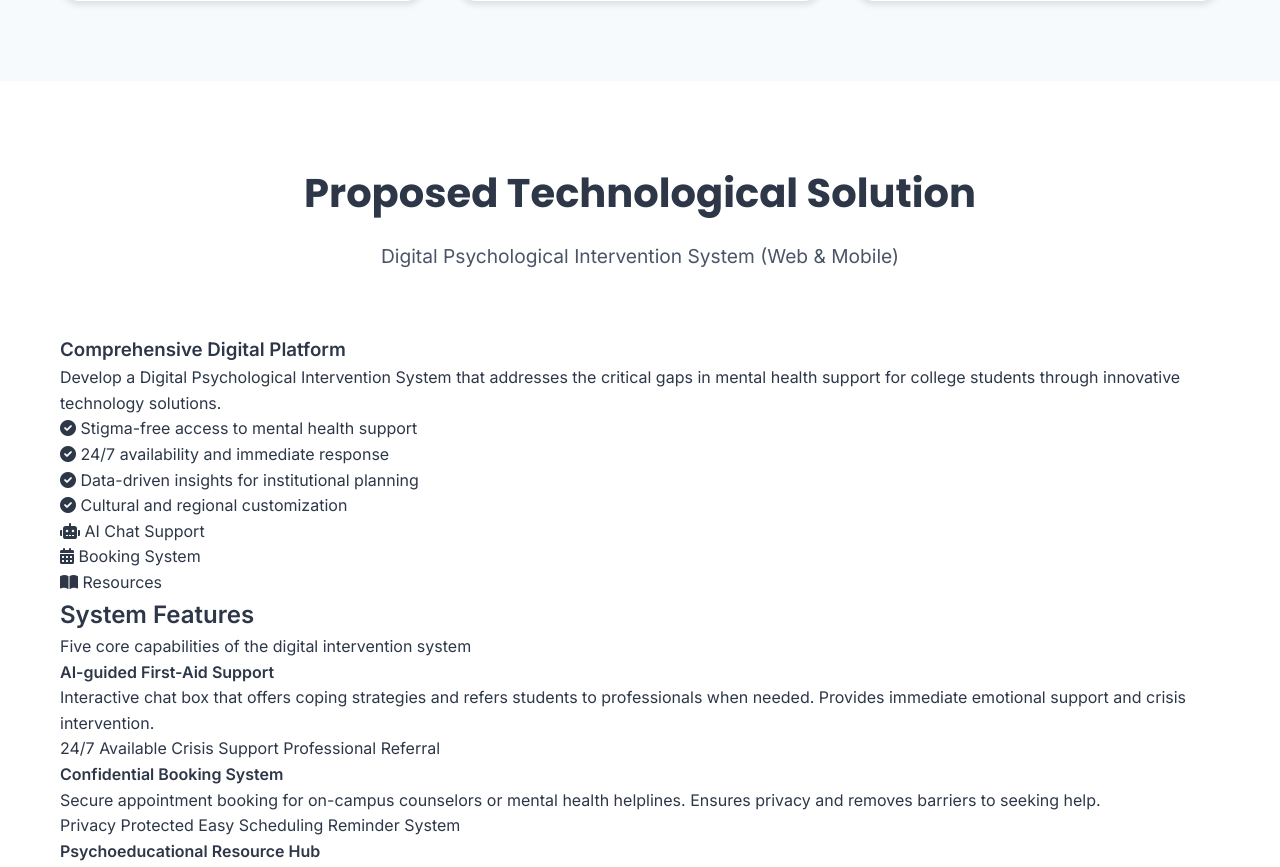
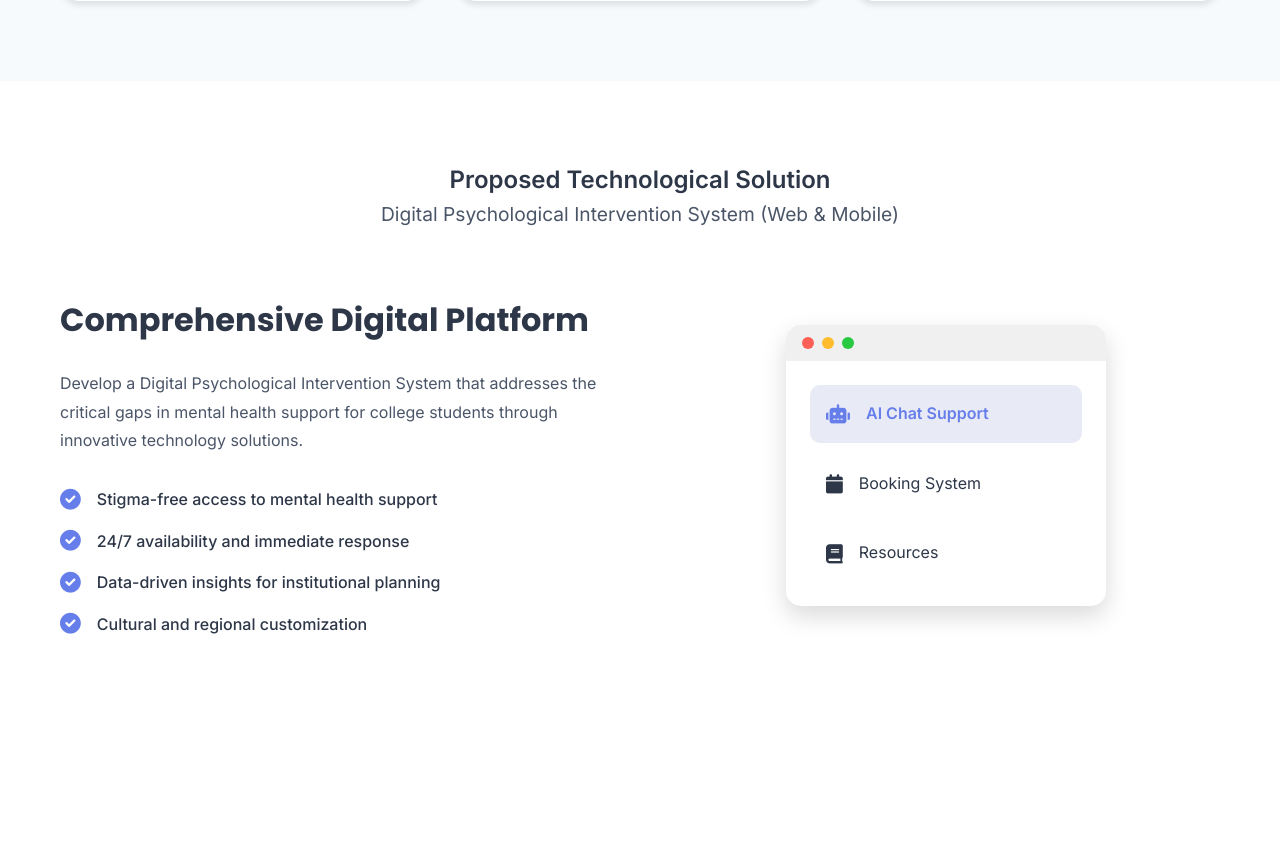
Before and after one commit to KalpeshM13/Health-Wellness, a FastAPI app: page /home in a window 1280 px wide. Shown: the part 2432-3299 px from the top of the page. Run offline with FastAPI, Linux system fonts and the light colour scheme.

Commit message:
SOLUTION section

```diff
--- /dev/null
+++ b/static/solution.js
@@ -0,0 +1,46 @@
+document.addEventListener('DOMContentLoaded', () => {
+    const features = document.querySelectorAll('.mockup-feature');
+    const solutionText = document.getElementById('solution-text-content');
+    if (!features.length || !solutionText) return;
+
+    const featureInfo = {
+        'ai-chat': `
+            <h3>AI-guided First-Aid Support</h3>
+            <p>Interactive chat box that offers coping strategies and refers students to professionals when needed. Provides immediate emotional support and crisis intervention.</p>
+            <div class="solution-benefits">
+                <div class="benefit"><i class="fas fa-check-circle"></i><span>24/7 Available</span></div>
+                <div class="benefit"><i class="fas fa-check-circle"></i><span>Crisis Support</span></div>
+                <div class="benefit"><i class="fas fa-check-circle"></i><span>Professional Referral</span></div>
+            </div>
+        `,
+        'booking': `
+            <h3>Confidential Booking System</h3>
+            <p>Secure appointment booking for on-campus counselors or mental health helplines. Ensures privacy and removes barriers to seeking help.</p>
+            <div class="solution-benefits">
+                <div class="benefit"><i class="fas fa-check-circle"></i><span>Privacy Protected</span></div>
+                <div class="benefit"><i class="fas fa-check-circle"></i><span>Easy Scheduling</span></div>
+                <div class="benefit"><i class="fas fa-check-circle"></i><span>Reminder System</span></div>
+            </div>
+        `,
+        'resources': `
+            <h3>Psychoeducational Resource Hub</h3>
+            <p>Comprehensive library of videos, relaxation audio, and mental wellness guides available in regional languages for cultural relevance.</p>
+            <div class="solution-benefits">
+                <div class="benefit"><i class="fas fa-check-circle"></i><span>Multilingual</span></div>
+                <div class="benefit"><i class="fas fa-check-circle"></i><span>Cultural Context</span></div>
+                <div class="benefit"><i class="fas fa-check-circle"></i><span>Self-Help Tools</span></div>
+            </div>
+        `
+    };
+
+    features.forEach(f => {
+        f.addEventListener('click', function () {
+            features.forEach(x => x.classList.remove('active'));
+            this.classList.add('active');
+            const key = this.getAttribute('data-feature');
+            if (featureInfo[key]) {
+                solutionText.innerHTML = featureInfo[key];
+            }
+        });
+    });
+});
--- a/static/style.css
+++ b/static/style.css
@@ -656,6 +656,201 @@ body {
     font-size: 1.5rem;
 }
 
+/* Solution Section */
+.solution-overview {
+    display: grid;
+    grid-template-columns: 1fr 1fr;
+    gap: 4rem;
+    align-items: center;
+    margin-bottom: 5rem;
+}
+
+.solution-text h3 {
+    font-size: 2rem;
+    font-weight: 700;
+    margin-bottom: 1.5rem;
+    color: var(--text-dark);
+    font-family: 'Poppins', sans-serif;
+}
+
+.solution-text p {
+    font-size: 1rem;
+    color: var(--text-light);
+    margin-bottom: 2rem;
+    line-height: 1.8;
+}
+
+.solution-benefits {
+    display: flex;
+    flex-direction: column;
+    gap: 1rem;
+}
+
+.benefit {
+    display: flex;
+    align-items: center;
+    gap: 1rem;
+}
+
+.benefit i {
+    color: var(--primary-color);
+    font-size: 1.3rem;
+    flex-shrink: 0;
+}
+
+.benefit span {
+    color: var(--text-dark);
+    font-weight: 500;
+}
+
+.solution-visual {
+    display: flex;
+    justify-content: center;
+}
+
+.platform-mockup {
+    background: white;
+    border-radius: 15px;
+    box-shadow: var(--shadow-lg);
+    overflow: hidden;
+    width: 320px;
+}
+
+.mockup-header {
+    background: #f0f0f0;
+    padding: 0.75rem 1rem;
+    display: flex;
+    align-items: center;
+    gap: 0.5rem;
+}
+
+.mockup-dots {
+    display: flex;
+    gap: 0.5rem;
+}
+
+.mockup-dots span {
+    width: 12px;
+    height: 12px;
+    border-radius: 50%;
+    display: inline-block;
+}
+
+.mockup-dots span:nth-child(1) {
+    background: #FF5F57;
+}
+
+.mockup-dots span:nth-child(2) {
+    background: #FFBD2E;
+}
+
+.mockup-dots span:nth-child(3) {
+    background: #28CA42;
+}
+
+.mockup-content {
+    padding: 1.5rem;
+    display: flex;
+    flex-direction: column;
+    gap: 0.75rem;
+}
+
+.mockup-feature {
+    display: flex;
+    align-items: center;
+    gap: 1rem;
+    padding: 1rem;
+    border-radius: 10px;
+    transition: var(--transition);
+    cursor: pointer;
+    color: var(--text-dark);
+}
+
+.mockup-feature:hover {
+    background: #f5f5f5;
+}
+
+.mockup-feature.active {
+    background: #e8eaf6;
+    color: var(--primary-color);
+    font-weight: 600;
+}
+
+.mockup-feature i {
+    font-size: 1.2rem;
+    flex-shrink: 0;
+}
+
+/* System Features Section */
+.system-features {
+    margin-top: 4rem;
+}
+
+.features-title {
+    font-family: 'Poppins', sans-serif;
+    font-size: 2.5rem;
+    font-weight: 700;
+    text-align: center;
+    margin-bottom: 0.5rem;
+    color: var(--text-dark);
+}
+
+.features-subtitle {
+    text-align: center;
+    font-size: 1.1rem;
+    color: var(--text-light);
+    margin-bottom: 3rem;
+}
+
+.features-grid {
+    display: grid;
+    grid-template-columns: repeat(auto-fit, minmax(300px, 1fr));
+    gap: 2rem;
+}
+
+.feature-card {
+    background: white;
+    padding: 2rem;
+    border-radius: 15px;
+    box-shadow: var(--shadow-md);
+    transition: var(--transition);
+}
+
+.feature-card:hover {
+    transform: translateY(-5px);
+    box-shadow: var(--shadow-lg);
+}
+
+.feature-card h4 {
+    font-family: 'Poppins', sans-serif;
+    font-size: 1.3rem;
+    font-weight: 600;
+    margin-bottom: 1rem;
+    color: var(--text-dark);
+}
+
+.feature-card p {
+    color: var(--text-light);
+    margin-bottom: 1.5rem;
+    line-height: 1.8;
+    font-size: 0.95rem;
+}
+
+.feature-benefits {
+    display: flex;
+    flex-wrap: wrap;
+    gap: 0.75rem;
+}
+
+.feature-benefits span {
+    background: var(--bg-light);
+    color: var(--text-dark);
+    padding: 0.5rem 1rem;
+    border-radius: 20px;
+    font-size: 0.85rem;
+    font-weight: 500;
+}
+
 /* Footer */
 .footer {
     background: var(--text-dark);
@@ -782,16 +977,16 @@ body {
     .stories-grid,
     .connect-grid,
     .parents-grid,
-    .solution-main,
+    .solution-overview,
     .features-grid {
         grid-template-columns: 1fr;
     }
 
-    .solution-main {
+    .solution-overview {
         gap: 2rem;
     }
 
-    .solution-left h3 {
+    .solution-text h3 {
         font-size: 1.5rem;
     }
 
--- a/templates/index.html
+++ b/templates/index.html
@@ -167,13 +167,11 @@
     <section id="solution" class="section">
         <div class="container">
             <div class="section-header">
-                <h2 class="section-title">Proposed Technological Solution</h2>
-                <p class="section-subtitle">Digital Psychological Intervention System (Web & Mobile)</p>
+                <h2>Proposed Technological Solution</h2>
+                <p class="section-subtitle">Digital Psychological Intervention System (Web &amp; Mobile)</p>
             </div>
-
-            <!-- Comprehensive Digital Platform Section -->
-            <div class="solution-main">
-                <div class="solution-left">
+            <div class="solution-overview">
+                <div class="solution-text">
                     <div id="solution-text-content">
                         <h3>Comprehensive Digital Platform</h3>
                         <p>Develop a Digital Psychological Intervention System that addresses the critical gaps in mental health support for college students through innovative technology solutions.</p>
@@ -197,7 +195,7 @@
                         </div>
                     </div>
                 </div>
-                <div class="solution-right">
+                <div class="solution-visual">
                     <div class="platform-mockup">
                         <div class="mockup-header">
                             <div class="mockup-dots">
@@ -207,22 +205,24 @@
                             </div>
                         </div>
                         <div class="mockup-content">
-                            <div class="mockup-feature active" data-feature="ai-chat">
+                            <div class="mockup-feature active" data-feature="ai-chat" style="cursor: pointer;">
                                 <i class="fas fa-robot"></i>
                                 <span>AI Chat Support</span>
                             </div>
-                            <div class="mockup-feature" data-feature="booking">
-                                <i class="fas fa-calendar-alt"></i>
+                            <div class="mockup-feature" data-feature="booking" style="cursor: pointer;">
+                                <i class="fas fa-calendar"></i>
                                 <span>Booking System</span>
                             </div>
-                            <div class="mockup-feature" data-feature="resources">
-                                <i class="fas fa-book-open"></i>
+                            <div class="mockup-feature" data-feature="resources" style="cursor: pointer;">
+                                <i class="fas fa-book"></i>
                                 <span>Resources</span>
                             </div>
                         </div>
                     </div>
                 </div>
             </div>
+        </div>
+    </section>
 
             <!-- System Features Section -->
             <div class="system-features">
@@ -381,6 +381,7 @@
     </div>
 
     <script src="/static/script.js"></script>
+    <script src="/static/solution.js"></script>
 </body>
 
 </html>
```
